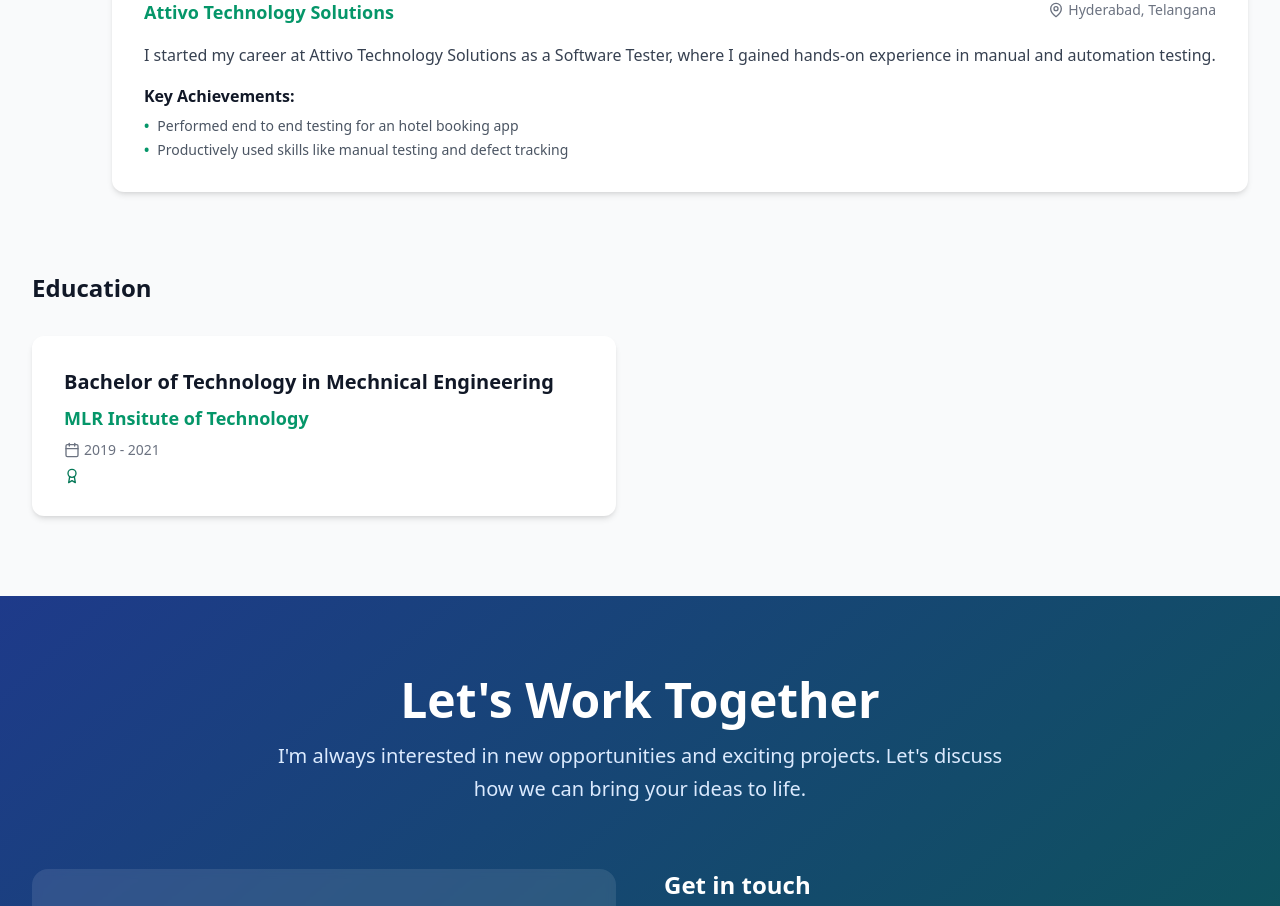
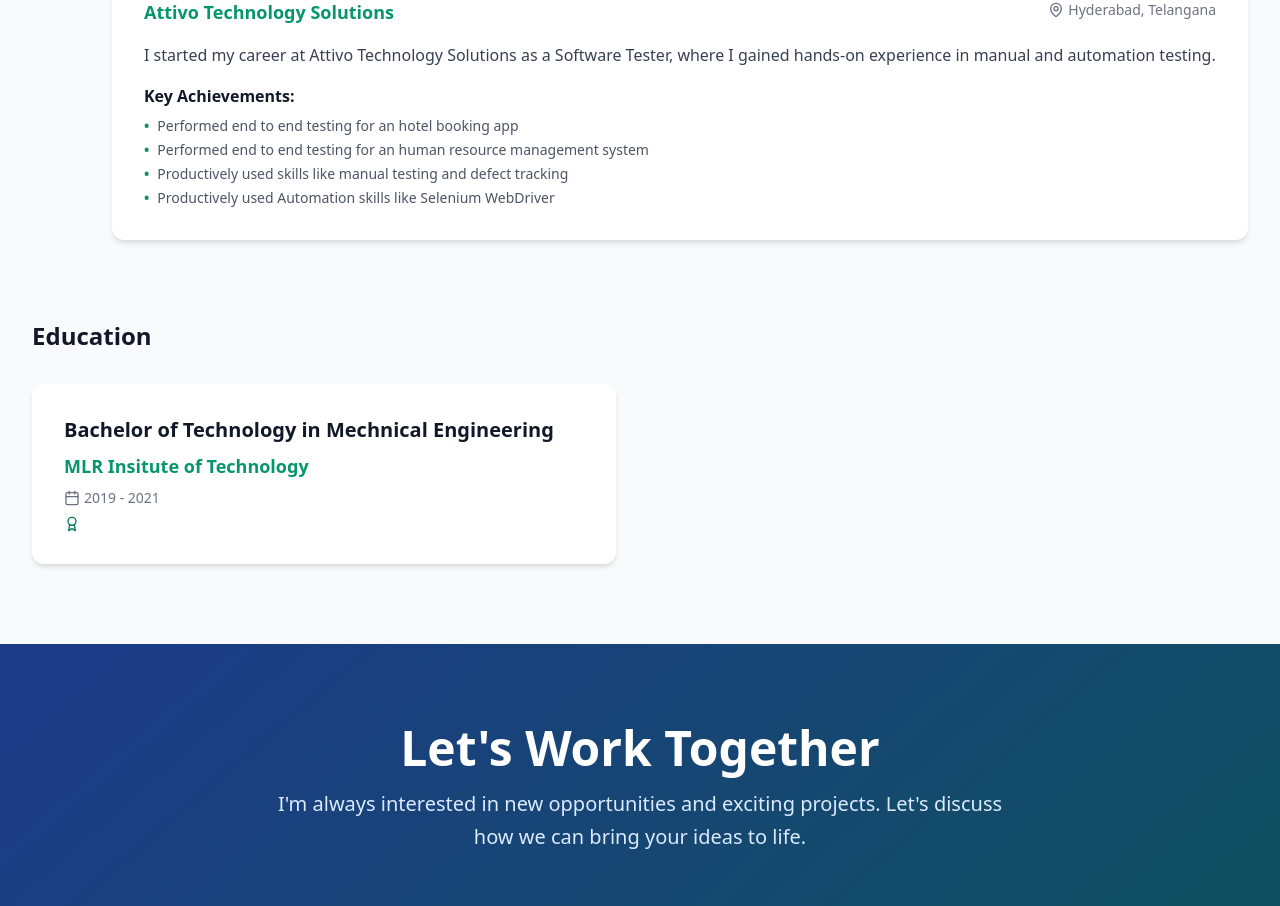
Before and after one commit to HemanthSai-99/hemanth-portfolio, a React (Vite) app: page / in a window 1280 px wide. Shown: the part 3254-4160 px from the top of the page. Built offline with nearby package versions, Linux system fonts and the light colour scheme.

Commit message:
Updated Experience.tsx

```diff
--- a/src/components/Experience.tsx
+++ b/src/components/Experience.tsx
@@ -11,7 +11,10 @@ const Experience = () => {
       description: 'I started my career at Attivo Technology Solutions as a Software Tester, where I gained hands-on experience in manual and automation testing. ',
       achievements: [
         'Performed end to end testing for an hotel booking app',
+        'Performed end to end testing for an human resource management system',
         'Productively used skills like manual testing and defect tracking',
+        'Productively used Automation skills like Selenium WebDriver',
+
        // 'Implemented CI/CD pipeline reducing deployment time by 60%'
       ]
     },
```
